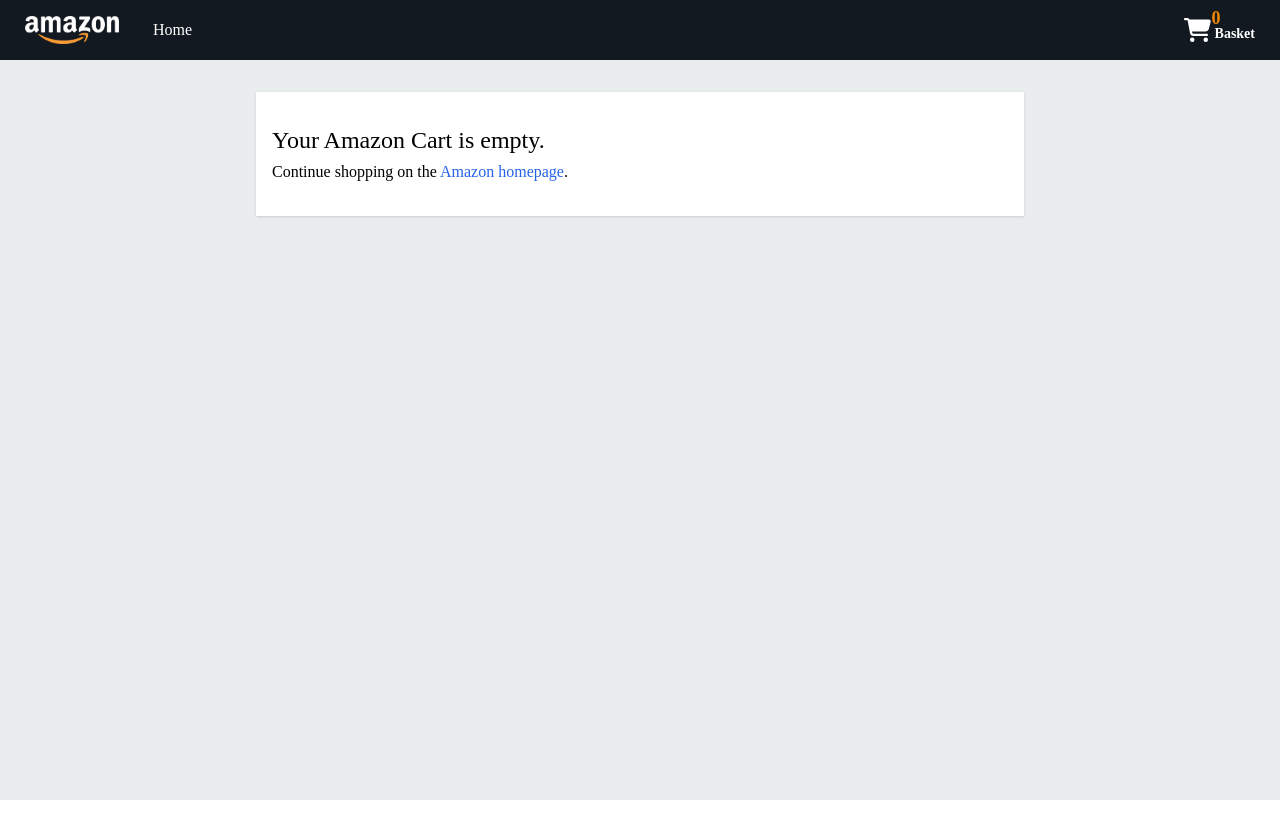
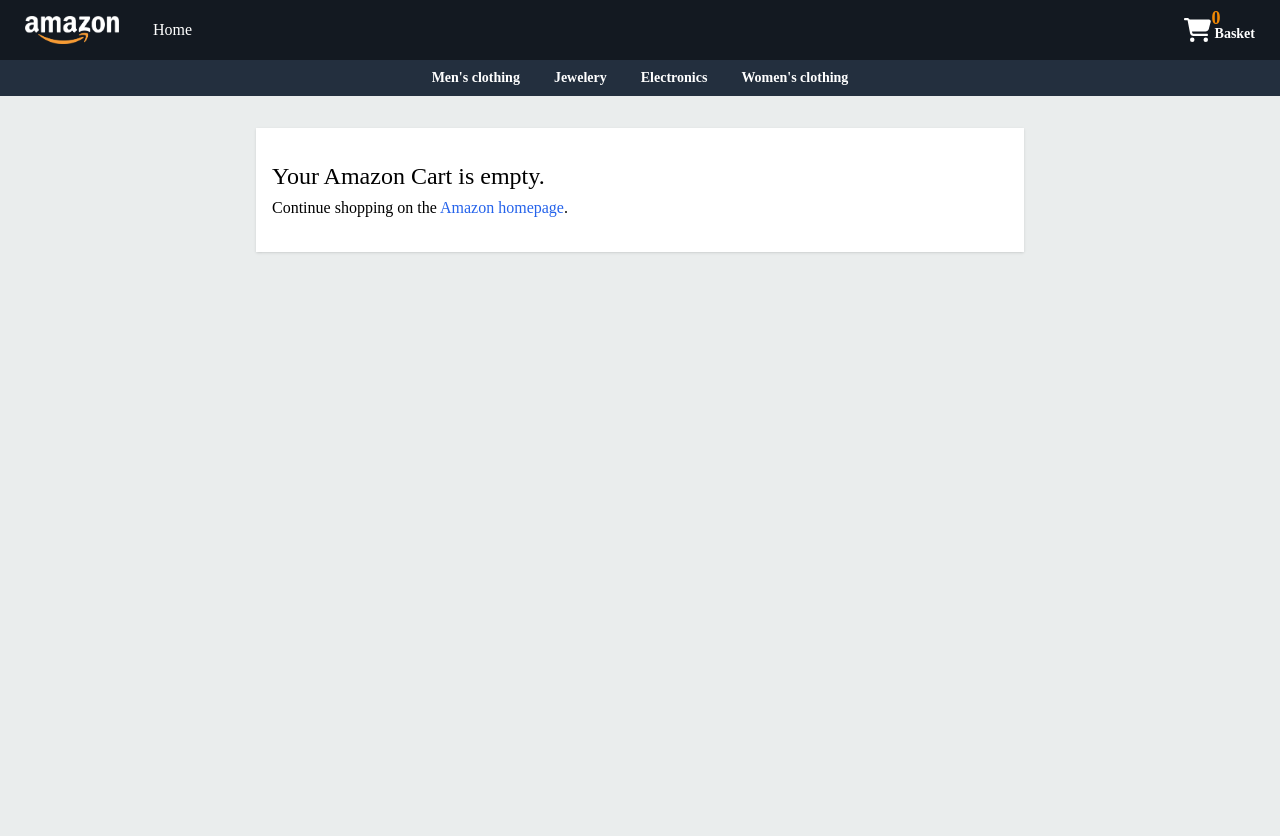
Before and after one commit to Gulcan00/shopping-cart, a React (Vite) app: page /cart in a window 1280 px wide. Before the commit the page ends 800 px from the top, so only its background shows below. Built offline with nearby package versions, Linux system fonts and the light colour scheme; a web font is replaced by a local one.

Commit message:
Add in-page links to sections

```diff
--- a/src/components/header/header.jsx
+++ b/src/components/header/header.jsx
@@ -9,6 +9,7 @@
   const { getItemCount } = useShoppingCartContext();
 
   return (
+    <div>
       <nav className="navbar flex justify-between items-center px-4">
         <div className="flex items-center gap-4">
           <Link to={'/'} className="w-full max-w-28 nav-link">
@@ -22,7 +23,10 @@
             Home
           </NavLink>
         </div>
-      <Link to={'/cart'} className="flex items-center gap-1 nav-link relative">
+        <Link
+          to={'/cart'}
+          className="flex items-center gap-1 nav-link relative"
+        >
           <span className="nav-cart-count font-bold text-lg absolute -top-1 left-9">
             {getItemCount()}
           </span>
@@ -30,5 +34,30 @@
           <span className="text-sm font-bold mt-2">Basket</span>
         </Link>
       </nav>
+      <nav className="bg-[#232f3e] p-2 text-white">
+        <ul className="flex justify-center gap-4 font-semibold text-sm">
+          <li>
+            <a href="#men's clothing" className="nav-link">
+              Men's clothing
+            </a>
+          </li>
+          <li>
+            <a href="#jewelery" className="nav-link">
+              Jewelery
+            </a>
+          </li>
+          <li>
+            <a href="#electronics" className="nav-link">
+              Electronics
+            </a>
+          </li>
+          <li>
+            <a href="#women's clothing" className="nav-link">
+              Women's clothing
+            </a>
+          </li>
+        </ul>
+      </nav>
+    </div>
   );
 }
```
Lines whose indentation alone changed are shown as unchanged.
